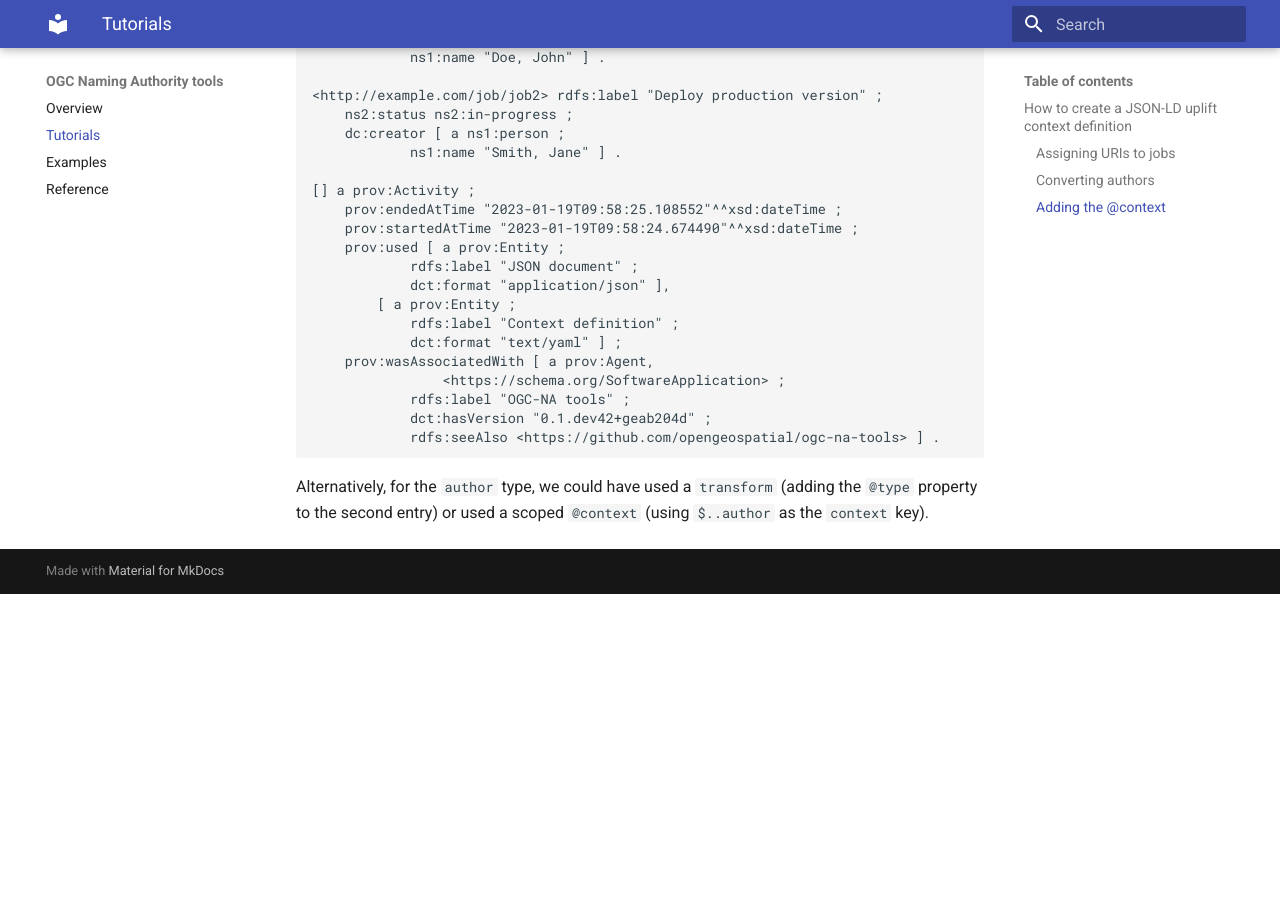
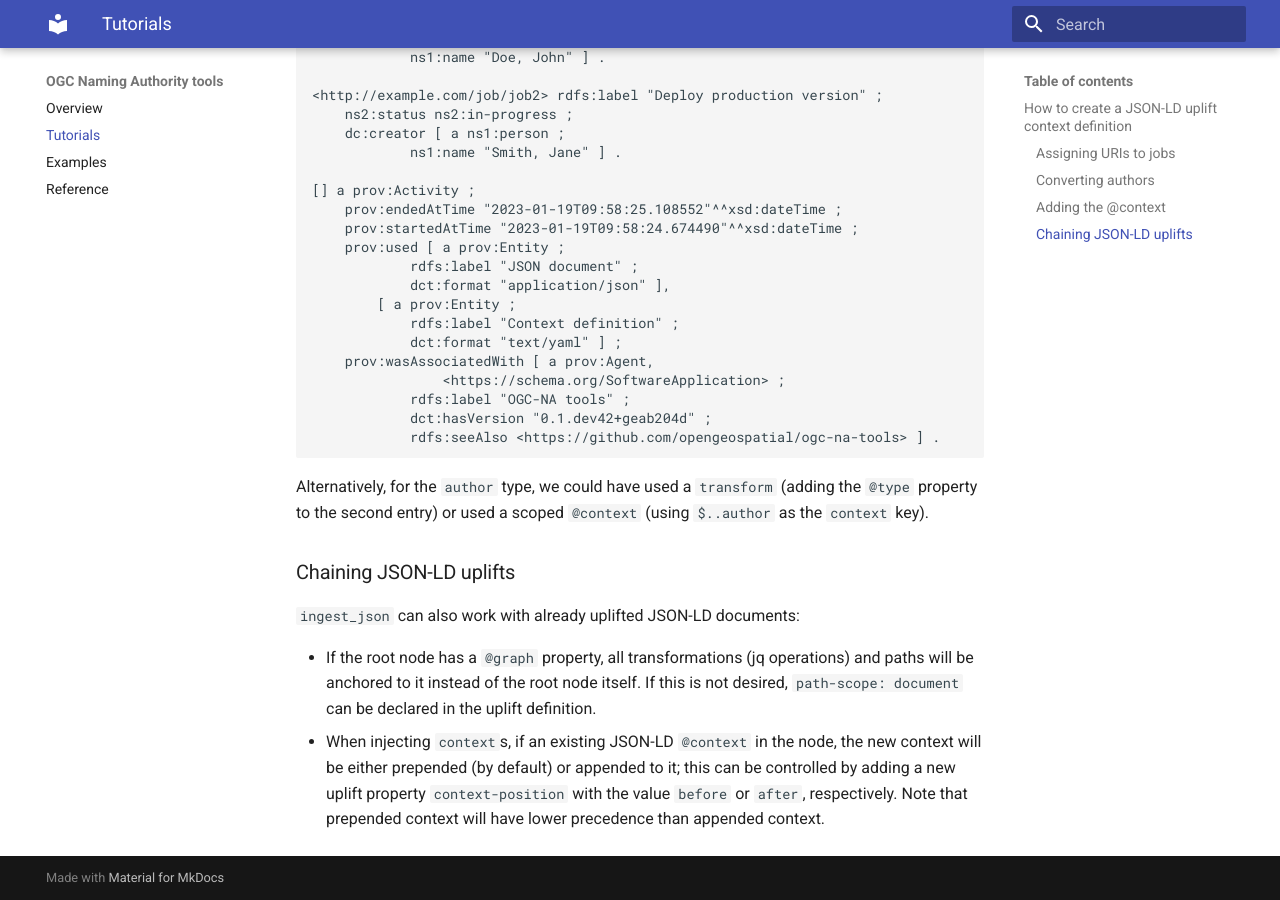
Before and after one commit to opengeospatial/ogc-na-tools, an MkDocs documentation site: the page built from docs/tutorials.md, in a window 1280 px wide and 900 px high, scrolled down 3214 px. Built offline with MkDocs 1.6.1 and Material for MkDocs 9.7.7, drawn with Linux system fonts in a browser that asks for light colours; before the commit the page ends 3808 px from its top, so only the background shows below that.

```diff
--- a/docs/tutorials.md
+++ b/docs/tutorials.md
@@ -174,3 +174,13 @@
 
 Alternatively, for the `author` type, we could have used a `transform` (adding the `@type` property to the second
 entry) or used a scoped `@context` (using `$..author` as the `context` key).
+
+### Chaining JSON-LD uplifts
+
+`ingest_json` can also work with already uplifted JSON-LD documents:
+
+- If the root node has a `@graph` property, all transformations (jq operations) and paths will be anchored to it instead
+of the root node itself. If this is not desired, `path-scope: document` can be declared in the uplift definition.
+- When injecting `context`s, if an existing JSON-LD `@context` in the node, the new context will be either prepended
+(by default) or appended to it; this can be controlled by adding a new uplift property `context-position` with the value
+`before` or `after`, respectively. Note that prepended context will have lower precedence than appended context.
```
Also changed, not shown: 1 other file.
